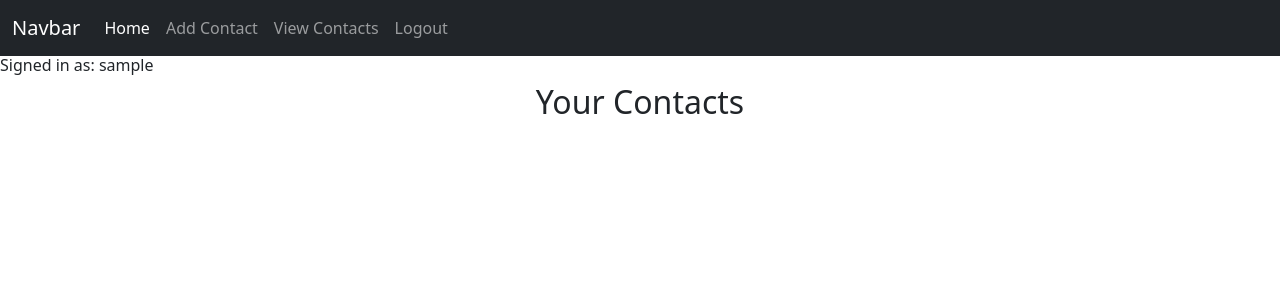
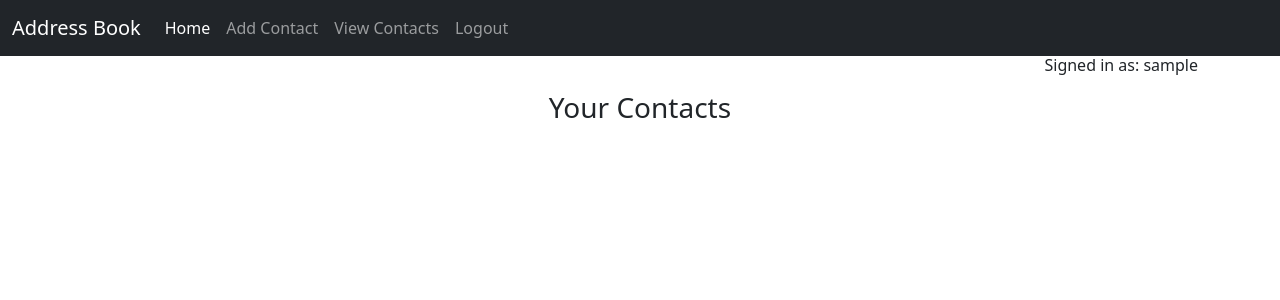
Before and after one commit to rebeccalpeace/phone_book_flask, a Flask app: page /view in a window 1280 px wide. Shown: the top 300 px of the page. Run offline with Flask 2, Linux system fonts and the light colour scheme; the visitor is signed in with stand-in values (Sample User, id 1); data comes from the database, SQL or seed files in the repository; data that the repository does not hold is empty; some libraries are stand-ins or nearby versions.

Commit message:
added some css/bootstrap

```diff
--- a/app/models.py
+++ b/app/models.py
@@ -27,6 +27,10 @@ class Address(db.Model):
                 setattr(self, key, value)
         db.session.commit()
 
+    def delete(self):
+        db.session.delete(self)
+        db.session.commit()
+
 class User(db.Model, UserMixin):
     id = db.Column(db.Integer, primary_key=True)
     email = db.Column(db.String(50), nullable=False, unique=True)
--- a/app/routes.py
+++ b/app/routes.py
@@ -50,6 +50,7 @@ def view():
     return render_template('view.html', addresses=addresses)
 
 @app.route('/register',  methods=['GET', 'POST'])
+@login_required
 def register():
     form = RegisterForm()
     # if the form is submitted and all the data is valid
@@ -60,7 +61,7 @@ def register():
         address = form.address.data
         new_address = Address(name=name, phone_number=phone_number, address=address, user_id=current_user.id)
         print(f"{new_address.name} has been created.")
-        return redirect(url_for('index'))
+        return redirect(url_for('view'))
     return render_template('register.html', form=form)
 
 @app.route('/logout')
@@ -70,13 +71,13 @@ def logout():
     return redirect(url_for('index'))
 
 
-@app.route('/edit', methods=['GET', 'POST'])
+@app.route('/<id>/edit', methods=['GET', 'POST'])
 @login_required
 def edit(id):
     address_to_edit = Address.query.get_or_404(id)
     if address_to_edit.book_user != current_user:
-        flash('You do not have permission to edit this post.', 'danger')
-        return redirect(url_for('view', id=id))
+        flash('You do not have permission to edit this contact.', 'danger')
+        return redirect(url_for('index', id=id))
     form = RegisterForm()
     if form.validate_on_submit():
         name = form.name.data
@@ -86,3 +87,14 @@ def edit(id):
         flash(f"{address_to_edit.name} has been updated.", 'success')
         return redirect(url_for('view', id=id))
     return render_template('edit.html', address=address_to_edit, form=form)
+
+@app.route('/<id>/delete')
+@login_required
+def delete(id):
+    address_to_delete = Address.query.get_or_404(id)
+    if address_to_delete.book_user != current_user:
+        flash('You do not have permission to delete this contact.', 'danger')
+        return redirect(url_for('index'))
+    address_to_delete.delete()
+    flash(f"{address_to_delete.name} has been deleted from your contacts.", "success")
+    return redirect(url_for('view'))
--- /dev/null
+++ b/app/templates/alert.html
@@ -0,0 +1,10 @@
+{% with messages = get_flashed_messages(with_categories=true) %}
+    {% if messages %}
+        {% for category, message in messages %}
+            <div class="alert alert-{{ category }} alert-dismissible fade show" role="alert">
+                <strong>{{ message }}</strong>
+                <button type="button" class="btn-close" data-bs-dismiss="alert" aria-label="Close"></button>
+            </div>
+        {% endfor %}
+    {% endif %}
+{% endwith %}
--- a/app/templates/base.html
+++ b/app/templates/base.html
@@ -8,12 +8,12 @@
         <link rel="stylesheet" href="https://cdnjs.cloudflare.com/ajax/libs/twitter-bootstrap/5.1.0/css/bootstrap.min.css">
         <link rel="stylesheet" href="https://cdnjs.cloudflare.com/ajax/libs/font-awesome/5.15.4/css/all.min.css">
         <!-- <link rel="stylesheet" href="assets/css/style.css"> -->
-        <title>{% block title%}{% endblock title %}</title>
+        <title>{% block title %}{% endblock title %}</title>
     </head>
     <body>
         <nav class="navbar navbar-expand-lg navbar-dark bg-dark">
             <div class="container-fluid">
-                <a class="navbar-brand" href="#">Navbar</a>
+                <a class="navbar-brand" href="#">Address Book</a>
                 <button class="navbar-toggler" type="button" data-bs-toggle="collapse" data-bs-target="#navbarNavAltMarkup" aria-controls="navbarNavAltMarkup" aria-expanded="false" aria-label="Toggle navigation">
                 <span class="navbar-toggler-icon"></span>
                 </button>
@@ -32,7 +32,11 @@
                 </div>
             </div>
         </nav>
-        <div>
+        <div class="container">
+            {% if current_user.is_authenticated %}
+            <h6 class="text-end">Signed in as: {{ current_user.username }}</h6>
+            {% endif %}
+            {% include 'alert.html' %}
             {% block content %}
             {% endblock content %}
         </div>
--- a/app/templates/edit.html
+++ b/app/templates/edit.html
@@ -4,7 +4,7 @@
 
 {% block content %}
 
-<h2> Edit Phone Number or Address for {{ address.name }} </h2>
+<h3 class="text-center mt-3"> Edit Phone Number or Address for {{ address.name }} </h3>
 
 <form action="" method="post">
     {{form.csrf_token}}
@@ -18,7 +18,7 @@
         {{ form.address.label }}
         {{ form.address(class='form-control', value=address.address) }}
 
-        {{ form.submit(class='btn btn-success') }}
+        {{ form.submit(class='btn btn-success w-100 mt-3') }}
     </div>
 </form>
 
--- a/app/templates/index.html
+++ b/app/templates/index.html
@@ -3,6 +3,7 @@
 {% block title %} Home {% endblock title %}
 
 {% block content %}
-<h3 class="text-center mt-3">Ready to register with us? Click Register!</h3>
+<h3 class="text-center mt-3">Welcome to Address Book!</h3>
+<h4 class="text-center">Conveniently keep track of your contacts with this secure website.</h4>
 
 {% endblock content %}
--- a/app/templates/login.html
+++ b/app/templates/login.html
@@ -3,6 +3,8 @@
 {% block title %} Login {% endblock title %}
 
 {% block content %}
+
+<h2 class="text-center mt-3">Login</h2>
 
 <form method="post">
     {{ form.csrf_token }}
--- a/app/templates/signup.html
+++ b/app/templates/signup.html
@@ -4,7 +4,7 @@
 
 {% block content %}
 
-<h2 class="text-center">Sign Up Here</h2>
+<h2 class="text-center mt-3">Sign Up</h2>
 
 <form method="post">
     {{ form.csrf_token }}
--- a/app/templates/view.html
+++ b/app/templates/view.html
@@ -5,16 +5,36 @@
 {% block content %}
 
 {% if current_user.is_authenticated %}
-    <h6>Signed in as: {{ current_user.username }}</h6>
-    <h2 class="text-center">Your Contacts</h2>
-
-    {% for address in addresses %}
+    <h3 class="text-center mt-3">Your Contacts</h3>
+    {% for address in addresses | sort(attribute='name') %}
         <div class="card w-50 ">
             <div class="card-body">
+
                 <h5 class="card-title">{{ address.name }}</h5>
                 <p class="card-text">{{ address.address }}<br>({{ address.phone_number[:3] }}) {{ address.phone_number[3:6] }}-{{ address.phone_number[6:] }}</p>
-                <a href="#" class="btn btn-primary">Edit</a>
-                <a href="#" class="btn btn-primary">Delete</a>
+                {% if current_user == address.book_user %}
+                <a href="{{ url_for('edit', id=address.id) }}" class="btn btn-primary btn-sm">Edit</a>
+                <button type="button" class="btn btn-primary btn-sm" data-bs-toggle="modal" data-bs-target="#exampleModal">Delete</button>
+
+                <!-- Modal -->
+                <div class="modal fade" id="exampleModal" tabindex="-1" aria-labelledby="exampleModalLabel" aria-hidden="true">
+                    <div class="modal-dialog">
+                        <div class="modal-content">
+                        <div class="modal-header">
+                            <h5 class="modal-title" id="exampleModalLabel">Are you sure?</h5>
+                            <button type="button" class="btn-close" data-bs-dismiss="modal" aria-label="Close"></button>
+                        </div>
+                        <div class="modal-body">
+                            Are you sure you want to delete {{ address.name }} from your contacts?
+                        </div>
+                        <div class="modal-footer">
+                            <button type="button" class="btn btn-secondary" data-bs-dismiss="modal">Close</button>
+                            <a href="{{ url_for('delete', id=address.id) }}" class="btn btn-success">Delete</a>
+                        </div>
+                        </div>
+                    </div>
+                </div>
+                {% endif %}
             </div>
         </div>
     {% endfor %}
```
